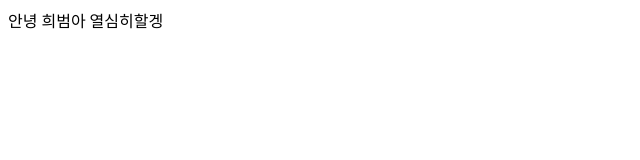
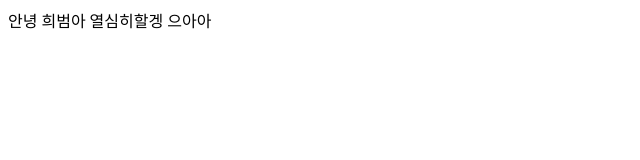
Before and after one commit to GoBookEE/GoBookEPractice, a plain HTML site: page gitpractice1.html in a window 1280 px wide. Shown: the full height of the page, 0-640 px from the left. Drawn offline with Linux system fonts and the light colour scheme.

Commit message:
feat:prac

```diff
--- a/gitpractice1.html
+++ b/gitpractice1.html
@@ -10,6 +10,7 @@
 <body>
     안녕
     희범아 열심히할겡
+    으아아
 </body>
 
 </html>
```
